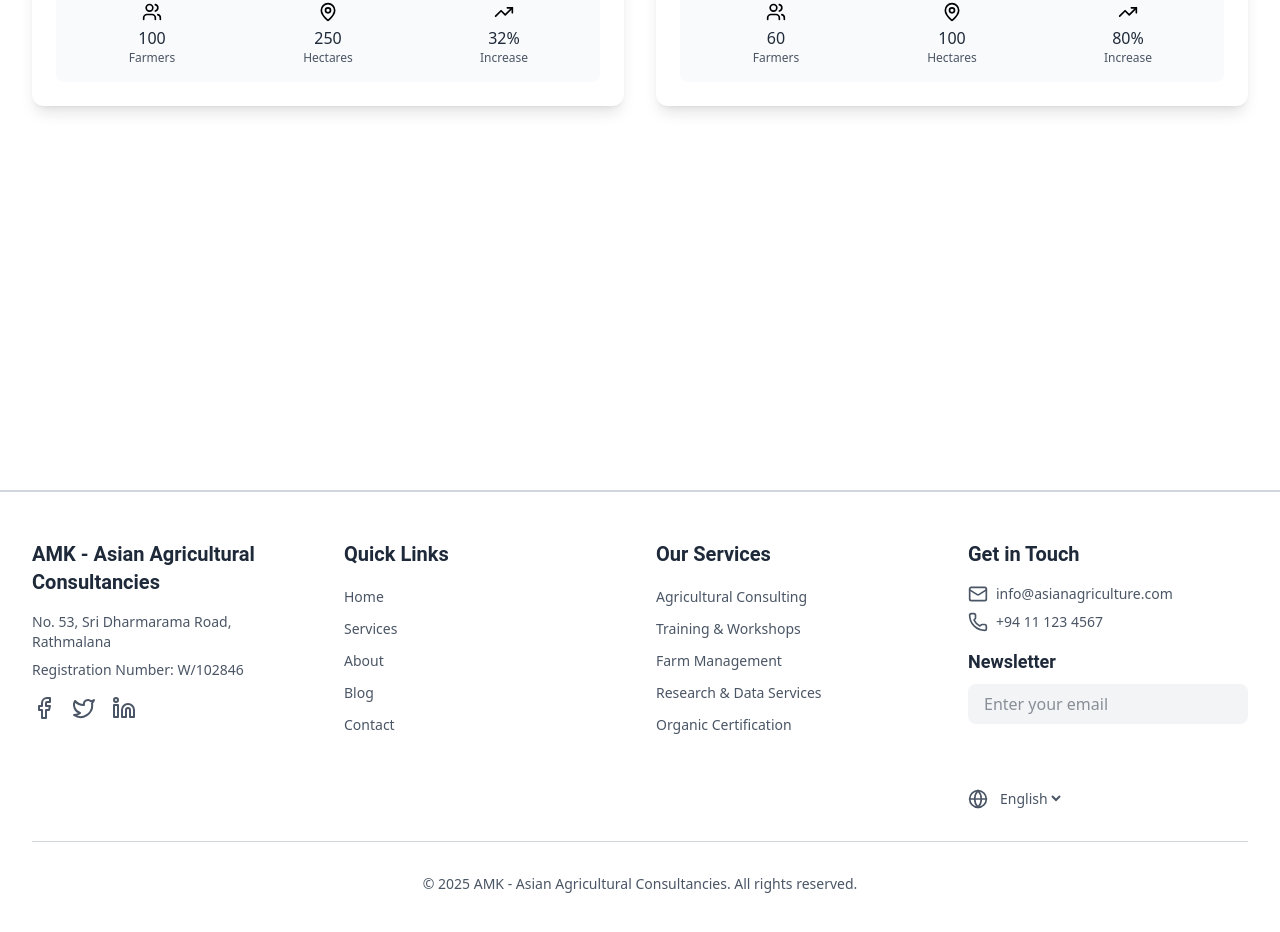
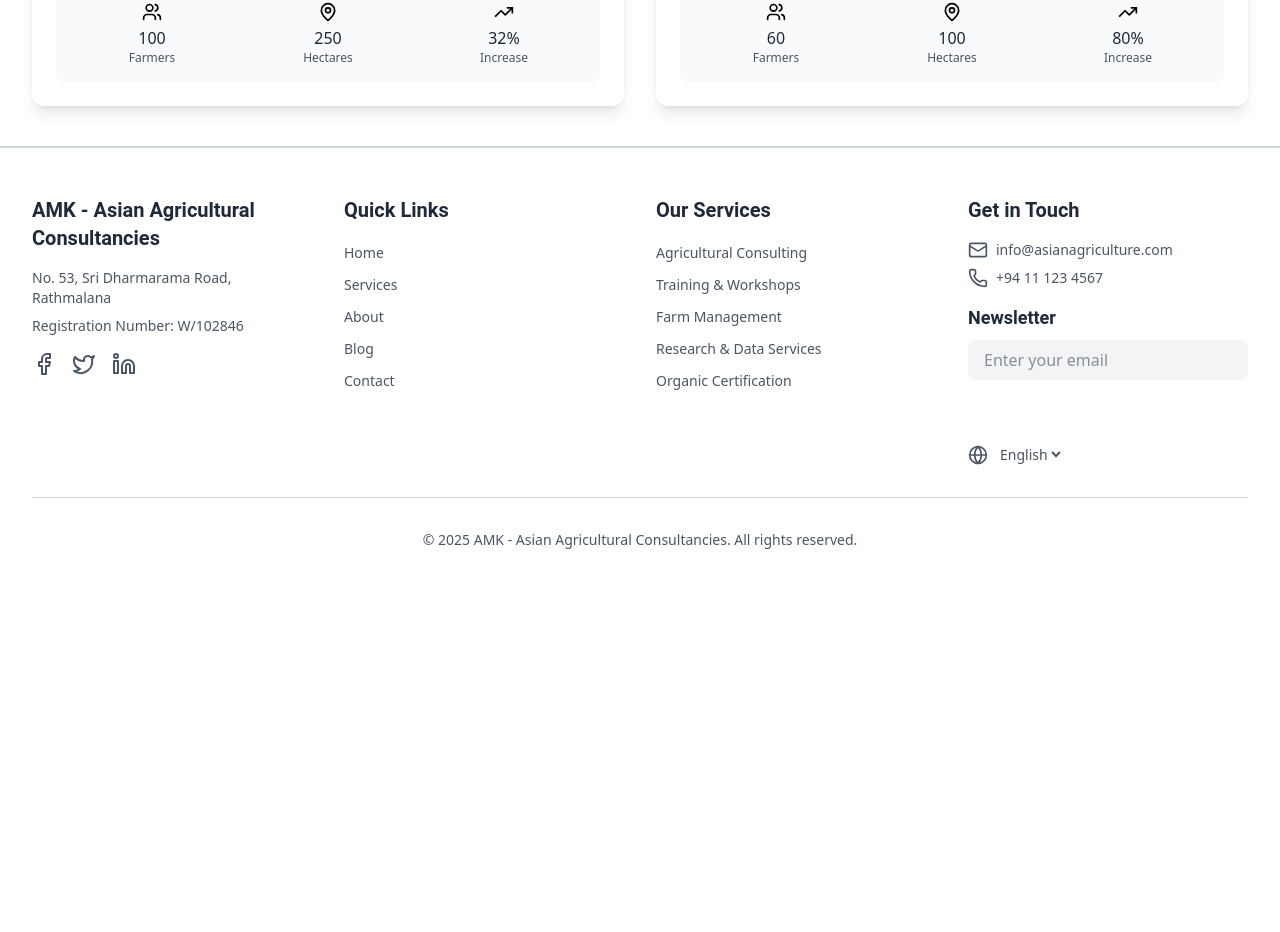
Before and after one commit to kin-lgtm/aac-web, a React (Vite) app: page /projects in a window 1280 px wide. Shown: the part 2873-3805 px from the top of the page. After the commit the page ends 3471 px from the top, so only its background shows below. Built offline with nearby package versions, Linux system fonts and the light colour scheme.

Commit message:
remove CTA

```diff
--- a/src/pages/projects.tsx
+++ b/src/pages/projects.tsx
@@ -371,21 +371,6 @@ const Projects = () => {
           )}
         </div>
       </section>
-
-      {/* CTA Section */}
-      <section className="py-20 bg-primary-600 text-white">
-        <div className="max-w-4xl mx-auto px-4 sm:px-6 lg:px-8 text-center">
-          <h2 className="text-4xl  mb-6">
-            Want to Start a Project with Us?
-          </h2>
-          <p className="text-xl mb-8 text-primary-100">
-            Let's work together to transform your agricultural operations
-          </p>
-          <button className="bg-white text-primary-600 px-8 py-4 rounded-lg font-semibold hover:bg-gray-100 transition-colors text-lg">
-            Discuss Your Project
-          </button>
-        </div>
-      </section>
     </div>
   );
 };
```
